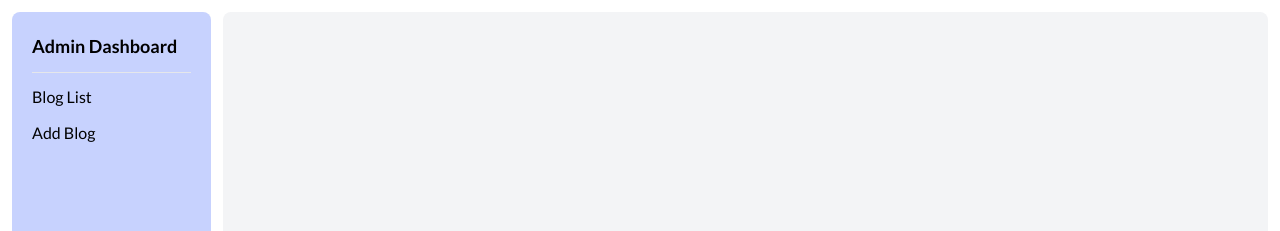
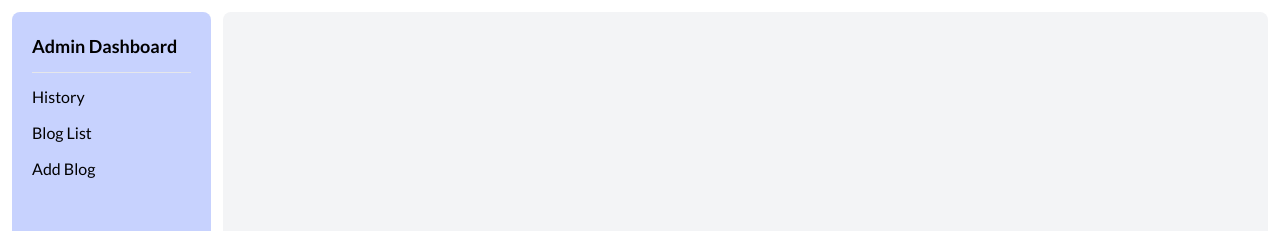
Before and after one commit to devhasibulislam/simple-content-management-system-redux, a React (Create React App) app in the folder client/: page /dashboard in a window 1280 px wide. Shown: the top 231 px of the page. Built offline with nearby package versions, Linux system fonts and the light colour scheme; no server answers.

Commit message:
modify with respect to history

```diff
--- a/client/src/layout/dashboard/Sidebar.js
+++ b/client/src/layout/dashboard/Sidebar.js
@@ -10,27 +10,16 @@ const Sidebar = () => {
         </li>
         <hr />
         <li className="overflow-hidden text-ellipsis whitespace-nowrap">
-          <Link
-            to="/dashboard"
-          >
-            Blog List
-          </Link>
+          <Link to="/dashboard"> History </Link>
         </li>
         <li className="overflow-hidden text-ellipsis whitespace-nowrap">
-          <Link
-            to="add-blog"
-          >
-            {" "}
-            Add Blog{" "}
-          </Link>
+          <Link to="blog-list">Blog List</Link>
+        </li>
+        <li className="overflow-hidden text-ellipsis whitespace-nowrap">
+          <Link to="add-blog"> Add Blog </Link>
         </li>
         <li className="mt-auto overflow-hidden text-ellipsis whitespace-nowrap">
-          <Link
-            to="/"
-          >
-            {" "}
-            Back to Home{" "}
-          </Link>
+          <Link to="/"> Back to Home </Link>
         </li>
       </ul>
     </div>
```
